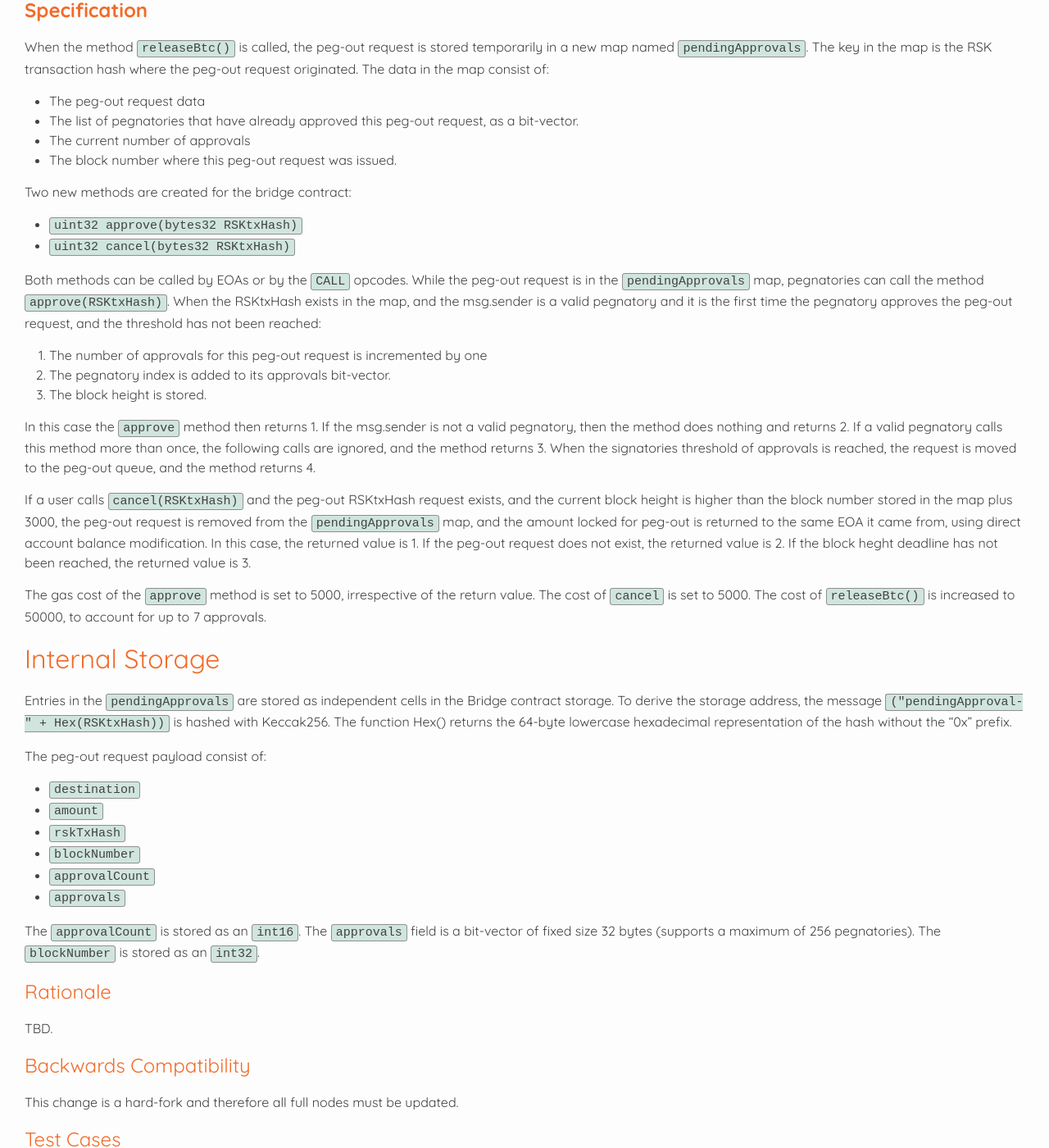
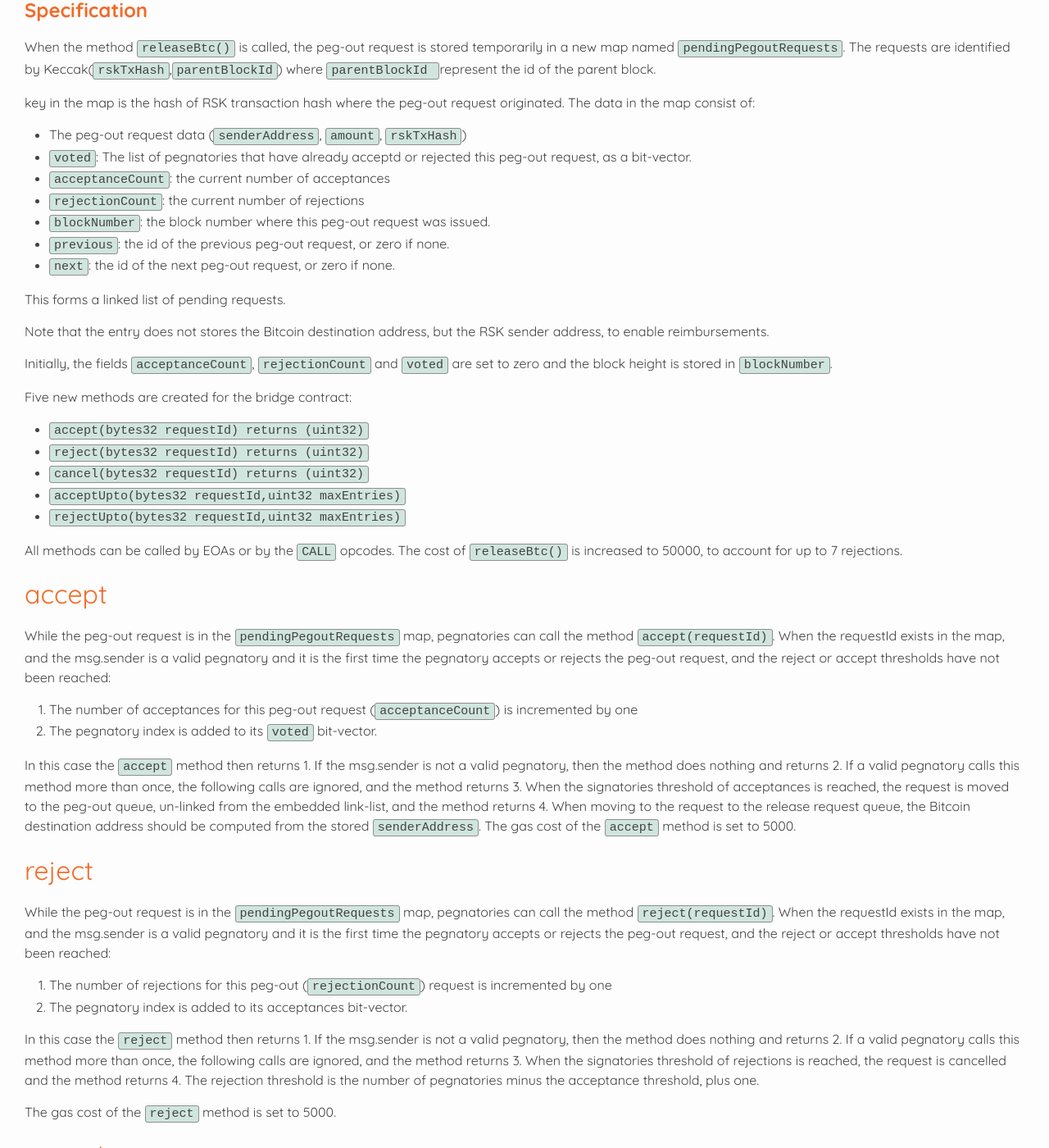
Before and after one commit to rsksmart/RSKIPs, a Jekyll site: the page built from IPs/RSKIP350.md, in a window 1280 px wide and 1400 px high, scrolled down 1002 px. Shown: the whole window at 82% size. Built offline with Jekyll 4.4.1, drawn with Linux system fonts in a browser that asks for light colours; our own code applies the rules of GitHub Pages for plain Markdown files; some of the changed text lies outside the part shown.

```diff
--- a/IPs/RSKIP350.md
+++ b/IPs/RSKIP350.md
@@ -24,65 +24,113 @@ created: 2022-09-06
 
 # **Abstract**
 
-This RSKIP proposes enables pegnatories to accept specific peg-outs from a peg-out batch, and reject the rest.
+This RSKIP proposes enables pegnatories to accept specific peg-outs from a peg-out batch, and reject specific peg-outs, or accept/reject all outstanding peg-outs.
 
 # **Motivation**
 
-The bridge contract is not designed to allow the blocking of peg-outs. Pegnatories may be requested to do it. To comply, pegnatories may need to turn off the PowHSM devices. However, the peg-outs are  executed as soon as the devices are turned on and connected to the network again. The bridge assumes peg-out transactions are always executed and it cannot cancel a peg-out already commanded. Peg-outs are grouped in batches so that a Bitcoin transaction can contain several peg-outs and therefore selective blocking cannot be performed.
+The bridge contract is not designed to allow the blocking of peg-outs. Pegnatories may be requested to do it. To comply, pegnatories may need to turn off the PowHSM devices. However, the peg-outs are executed as soon as the devices are turned on and connected to the network again. The bridge assumes peg-out transactions are always executed and it cannot cancel a peg-out already commanded. Peg-outs are grouped in batches so that a Bitcoin transaction can contain several peg-outs and therefore selective blocking cannot be performed.
 
 In this proposal, we give pegnatories the capability to accept peg-outs before they are included in the batch and signed.
 
 # **Specification**
 
-When the method `releaseBtc()` is called, the peg-out request is stored temporarily in a new map named `pendingApprovals`. The key in the map is the RSK transaction hash where the peg-out request originated. The data in the map consist of:
+When the method `releaseBtc()` is called, the peg-out request is stored temporarily in a new map named `pendingPegoutRequests`. The requests are identified by Keccak(`rskTxHash`,`parentBlockId`) where `parentBlockId ` represent the id of the parent block.
 
-* The peg-out request data
-* The list of pegnatories that have already approved this peg-out request, as a bit-vector.
-* The current number of approvals
-* The block number where this peg-out request was issued.
+key in the map is the hash of RSK transaction hash where the peg-out request originated. The data in the map consist of:
 
-Two new methods are created for the bridge contract:
+* The peg-out request data (`senderAddress`, `amount`, `rskTxHash`)
+* `voted`: The list of pegnatories that have already acceptd or rejected this peg-out request, as a bit-vector.
+* `acceptanceCount`: the current number of acceptances
+* `rejectionCount`: the current number of rejections
+* `blockNumber`: the block number where this peg-out request was issued.
+* `previous`: the id of the previous peg-out request, or zero if none.
+* `next`: the id of the next peg-out request, or zero if none.
 
-* `uint32 approve(bytes32 RSKtxHash)`
-* `uint32 cancel(bytes32 RSKtxHash)`
+This forms a linked list of pending requests.
 
-Both methods can be called by EOAs or by the `CALL` opcodes.
-While the peg-out request is in the `pendingApprovals` map, pegnatories can call the method `approve(RSKtxHash)`. When the RSKtxHash exists in the map, and the msg.sender is a valid pegnatory and it is the first time the pegnatory approves the peg-out request, and the threshold has not been reached:
+Note that the entry does not stores the Bitcoin destination address, but the RSK sender address, to enable reimbursements.
 
-1. The number of approvals for this peg-out request is incremented by one
-2. The pegnatory index is added to its approvals bit-vector.
-3. The block height is stored.
+Initially, the fields `acceptanceCount`, `rejectionCount` and `voted` are set to zero and the block height is stored in `blockNumber`.
 
-In this case the `approve` method then returns 1.
+Five new methods are created for the bridge contract:
+
+* `accept(bytes32 requestId) returns (uint32)`
+* `reject(bytes32 requestId) returns (uint32)`
+* `cancel(bytes32 requestId) returns (uint32)`
+* `acceptUpto(bytes32 requestId,uint32 maxEntries)`
+* `rejectUpto(bytes32 requestId,uint32 maxEntries)`
+
+All methods can be called by EOAs or by the `CALL` opcodes.
+The cost of `releaseBtc()` is increased to 50000, to account for up to 7 rejections.
+
+
+## accept
+While the peg-out request is in the `pendingPegoutRequests` map, pegnatories can call the method `accept(requestId)`. When the requestId exists in the map, and the msg.sender is a valid pegnatory and it is the first time the pegnatory accepts or rejects the peg-out request, and the reject or accept thresholds have not been reached:
+
+1. The number of acceptances for this peg-out request (`acceptanceCount`) is incremented by one
+2. The pegnatory index is added to its `voted` bit-vector.
+
+In this case the `accept` method then returns 1.
 If the msg.sender is not a valid pegnatory, then the method does nothing and returns 2.
 If a valid pegnatory calls this method more than once, the following calls are ignored, and the method returns 3.
-When the signatories threshold of approvals is reached, the request is moved to the peg-out queue, and the method returns 4.
+When the signatories threshold of acceptances is reached, the request is moved to the peg-out queue, un-linked from the embedded link-list, and the method returns 4. When moving to the request to the release request queue, the Bitcoin destination address should be computed from the stored `senderAddress`.
+The gas cost of the `accept` method is set to 5000.
 
-If a user calls `cancel(RSKtxHash)` and the peg-out RSKtxHash request exists, and the current block height is higher than the block number stored in the map plus 3000, the peg-out request is removed from the `pendingApprovals` map, and the amount locked for peg-out is returned to the same EOA it came from, using direct account balance modification. In this case, the returned value is 1. If the peg-out request does not exist, the returned value is 2. If the block heght deadline has not been reached, the returned value is 3.
+## reject
+While the peg-out request is in the `pendingPegoutRequests` map, pegnatories can call the method `reject(requestId)`. When the requestId exists in the map, and the msg.sender is a valid pegnatory and it is the first time the pegnatory accepts or rejects the peg-out request, and the reject or accept thresholds have not been reached:
 
-The gas cost of the `approve` method is set to 5000, irrespective of the return value. The cost of `cancel` is set to 5000. The cost of `releaseBtc()` is increased to 50000, to account for up to 7 approvals.
+1. The number of rejections for this peg-out (`rejectionCount`) request is incremented by one
+2. The pegnatory index is added to its acceptances bit-vector.
+
+
+In this case the `reject` method then returns 1.
+If the msg.sender is not a valid pegnatory, then the method does nothing and returns 2.
+If a valid pegnatory calls this method more than once, the following calls are ignored, and the method returns 3.
+When the signatories threshold of rejections is reached, the request is cancelled and the method returns 4. The rejection threshold is the number of pegnatories minus the acceptance threshold, plus one.
+
+The gas cost of the `reject` method is set to 5000.
+
+## cancel
+If a user calls `cancel(requestId)` and the peg-out requestId request exists, and the current block height is higher than the block number stored in the map plus 3000, the peg-out request is removed from the `pendingPegoutRequests` map, and it is unlinked from the linked-lisst. This involves eventually modifying the previous and next request records of point at each other. The amount locked in the peg-out request removed is returned to the `senderAddress`, using direct account balance modification. In this case, the returned value is 1. If the peg-out request does not exist, the returned value is 2. If the block heght deadline has not been reached, the returned value is 3.
+
+The gas cost of `cancel` is set to 15000.
+## acceptUpto
+
+This method enables the acceptance of all pending peg-out requests up to a certain pending request, and upto a maximum number of pending requests scanned given as argument.
+The method does not return any value.
+The gas cost of the `acceptUpto` method is set to 5000*maxEntries.
+
+## rejectUpto
+
+This method enables the rejection of all pending peg-out requests up to a certain pending request, and upto a maximum number of pending requests scanned given as argument.
+The method does not return any value.
+The gas cost of the `rejectUpto` method is set to 5000*maxEntries.
 
 ## Internal Storage
 
-Entries in the `pendingApprovals` are stored as independent cells in the Bridge contract storage. To derive the storage address, the message `("pendingApproval-" + Hex(RSKtxHash))` is hashed with Keccak256. The function Hex() returns the 64-byte lowercase hexadecimal representation of the hash without the "0x" prefix.
+Entries in the `pendingPegoutRequests` are stored as independent cells in the Bridge contract storage. To derive the storage address, the message `("pendingacceptance-" + Hex(requestId))` is hashed with Keccak256. The function Hex() returns the 64-byte lowercase hexadecimal representation of the hash without the "0x" prefix.
 
 The peg-out request payload consist of:
 
-* `destination`
+* `senderAddress`
 * `amount`
 * `rskTxHash`
 * `blockNumber`
-* `approvalCount`
-* `approvals`
+* `acceptanceCount`
+* `rejectionCount`
+* `voted`
+* `previous`
+* `next`
 
-The `approvalCount` is stored as an `int16`.
-The `approvals` field is a bit-vector of fixed size 32 bytes (supports a maximum of 256 pegnatories).
+The `acceptanceCount` and `rejectionCount` fields are stored as an `int16`.
+The `voted ` field is a bit-vector of fixed size 16 bytes (supports a maximum of 128 pegnatories).
 The `blockNumber` is stored as an `int32`.
+The `previous` and `next` fields are stored as `uint256`.
 
 
 # Rationale
 
-TBD.
+The flexibility to accept/reject all or specific peg-outs reduces the number of Bridge calls required and hashes transferred.
 
 # Backwards Compatibility
 
```
